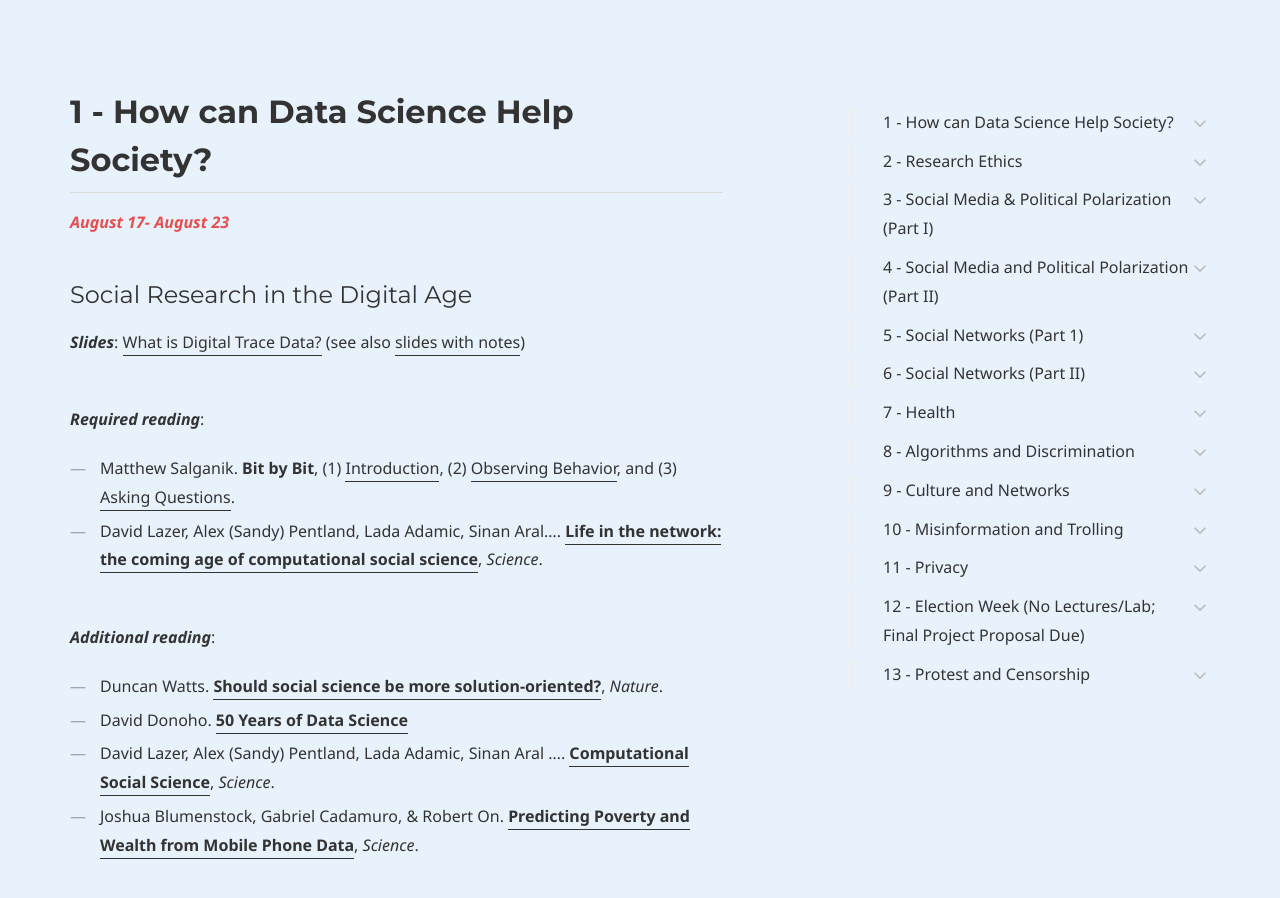
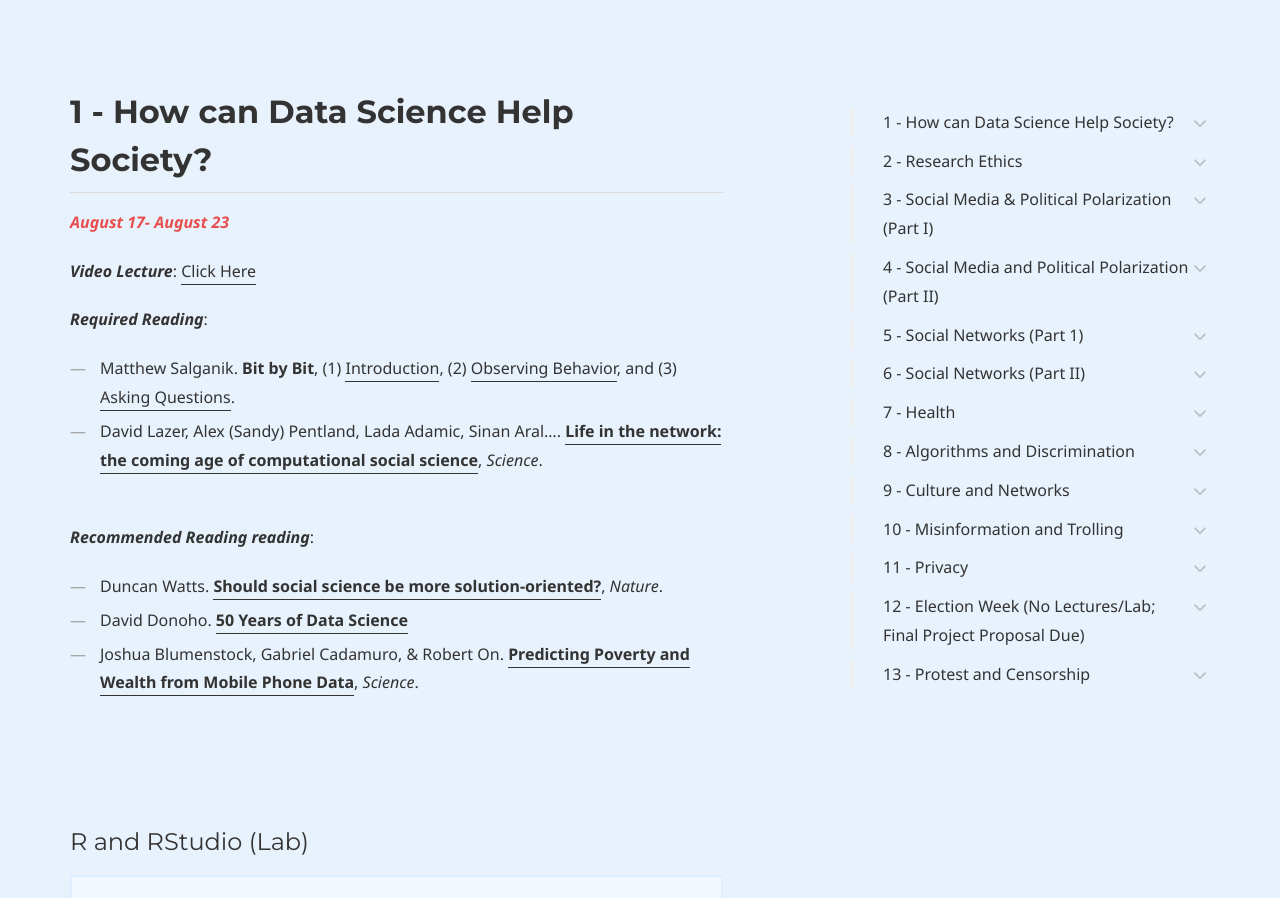
Before and after one commit to dssoc/dssoc.github.io, a Jekyll site: the page built from schedule.md, in a window 1280 px wide and 900 px high, scrolled down 547 px. Built offline with Jekyll 4.4.1, drawn with Linux system fonts in a browser that asks for light colours; some web fonts are replaced.

Commit message:
Update schedule.md

```diff
--- a/schedule.md
+++ b/schedule.md
@@ -24,20 +24,16 @@
 ## 1 - How can Data Science Help Society?
 <b><i><font color="#E84E4E">August 17- August 23</font></i></b>
 
-#### Social Research in the Digital Age
+***Video Lecture***: [Click Here](https://htmlpreview.github.io/?https://github.com/dssoc/dssoc.github.io/blob/master/slides_and_code/Social%20Research%20in%20the%20Digital%20Age/Social%20Research%20in%20the%20Digital%20Age.html#/)
 
-***Slides***: [What is Digital Trace Data?](https://htmlpreview.github.io/?https://github.com/dssoc/dssoc.github.io/blob/master/slides_and_code/Social%20Research%20in%20the%20Digital%20Age/Social%20Research%20in%20the%20Digital%20Age.html#/)  (see also [slides with notes](https://htmlpreview.github.io/?https://github.com/dssoc/dssoc.github.io/blob/master/slides_and_code/Social%20Research%20in%20the%20Digital%20Age/rmarkdown/Strengths_and_Weaknesses.html))
-<br/><br/>
-
-***Required reading***:
+***Required Reading***:
 - Matthew Salganik. **Bit by Bit**, (1) [Introduction](https://www.bitbybitbook.com/en/1st-ed/introduction/), (2) [Observing Behavior](https://www.bitbybitbook.com/en/1st-ed/observing-behavior/), and (3) [Asking Questions](https://www.bitbybitbook.com/en/1st-ed/asking-questions/).
 - David Lazer, Alex (Sandy) Pentland, Lada Adamic, Sinan Aral.... [**Life in the network: the coming age of computational social science**](https://www.ncbi.nlm.nih.gov/pmc/articles/PMC2745217/), *Science*.
 <br/><br/>
 
-***Additional reading***:
+***Recommended Reading reading***:
 - Duncan Watts. [**Should social science be more solution-oriented?**](https://www.nature.com/articles/s41562-016-0015), *Nature*.
 - David Donoho. [**50 Years of Data Science**](https://courses.csail.mit.edu/18.337/2015/docs/50YearsDataScience.pdf)
-- David Lazer, Alex (Sandy) Pentland, Lada Adamic, Sinan Aral .... [**Computational Social Science**](https://science.sciencemag.org/content/323/5915/721), *Science*.
 - Joshua Blumenstock, Gabriel Cadamuro, & Robert On. [**Predicting Poverty and Wealth from Mobile Phone Data**](https://science.sciencemag.org/content/350/6264/1073), *Science*.
 <br/><br/><br/><br/>
 
```
